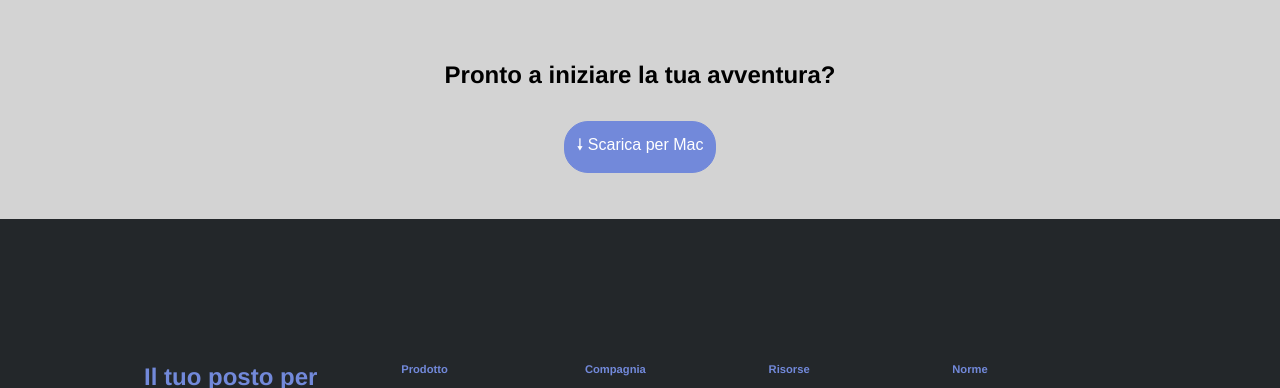
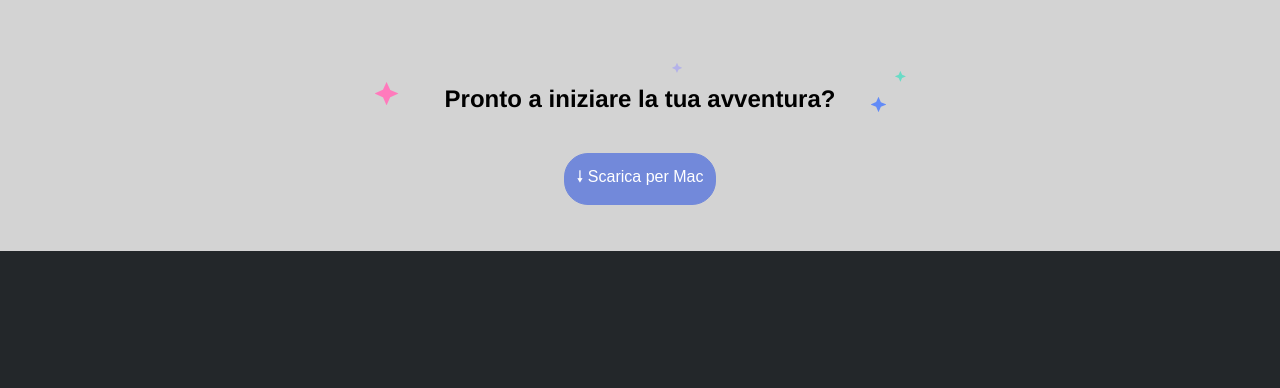
Before and after one commit to simonemassenti/htmlcss-discord, a plain HTML site: page index.html in a window 1280 px wide. Shown: the part 2635-3023 px from the top of the page. Drawn offline with Linux system fonts and the light colour scheme.

Commit message:
update: bonus stars

```diff
--- a/css/style.css
+++ b/css/style.css
@@ -130,6 +130,7 @@ li a {
     line-height: 1.5rem;
 }
 
+/* Big article */
 .big-article {
     text-align: center;
     padding: 30px 10%;
@@ -137,8 +138,14 @@ li a {
 
 .article-subtitle{
     font-size: 1.5rem;
-    margin-bottom: 1rem;
+    padding-top: 1.5rem;
+    margin-bottom: 1.5rem;
     font-weight: bold;
+    background-image: url(../img/stars.svg);
+    background-position: center;
+    background-repeat: no-repeat;
+    line-height: center;
+    min-height: 3rem;
 }
 
 .download2 {
```
